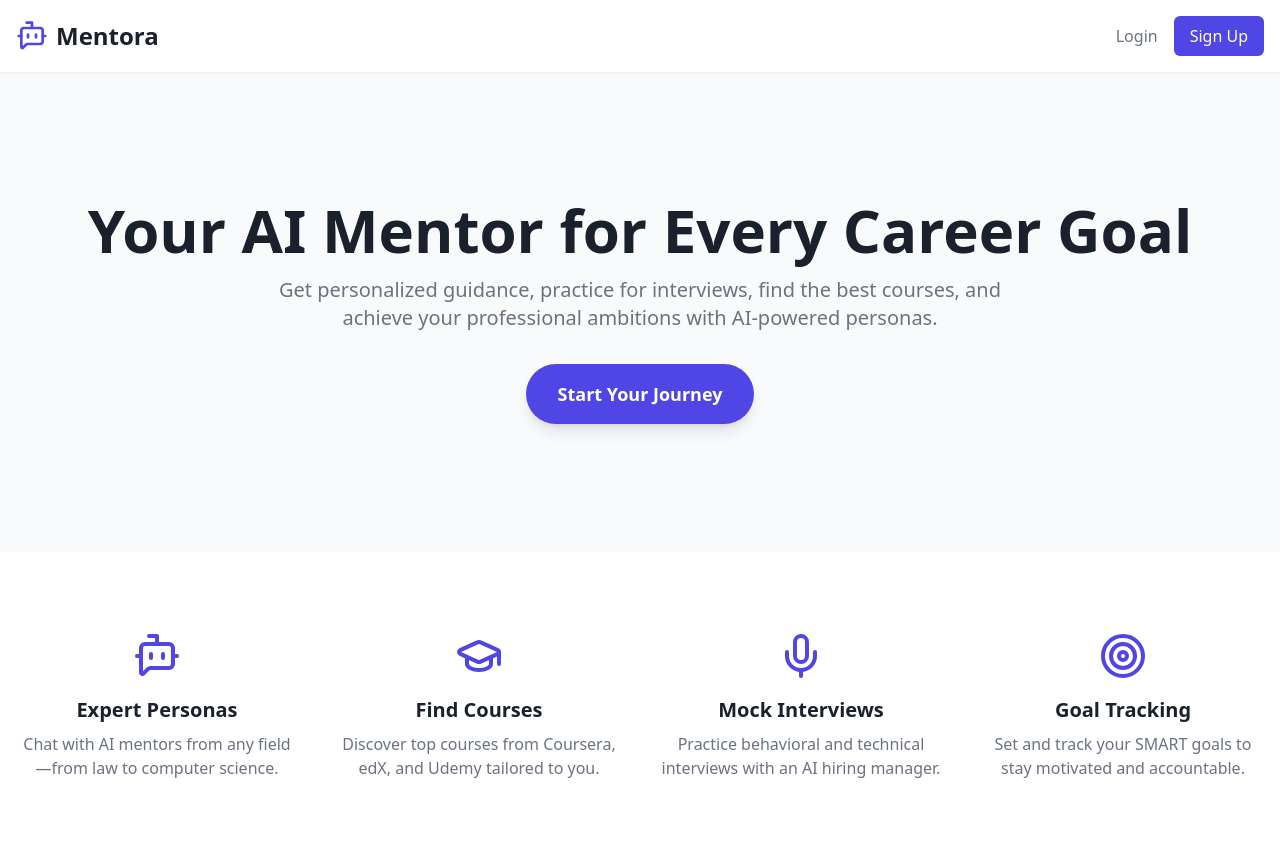
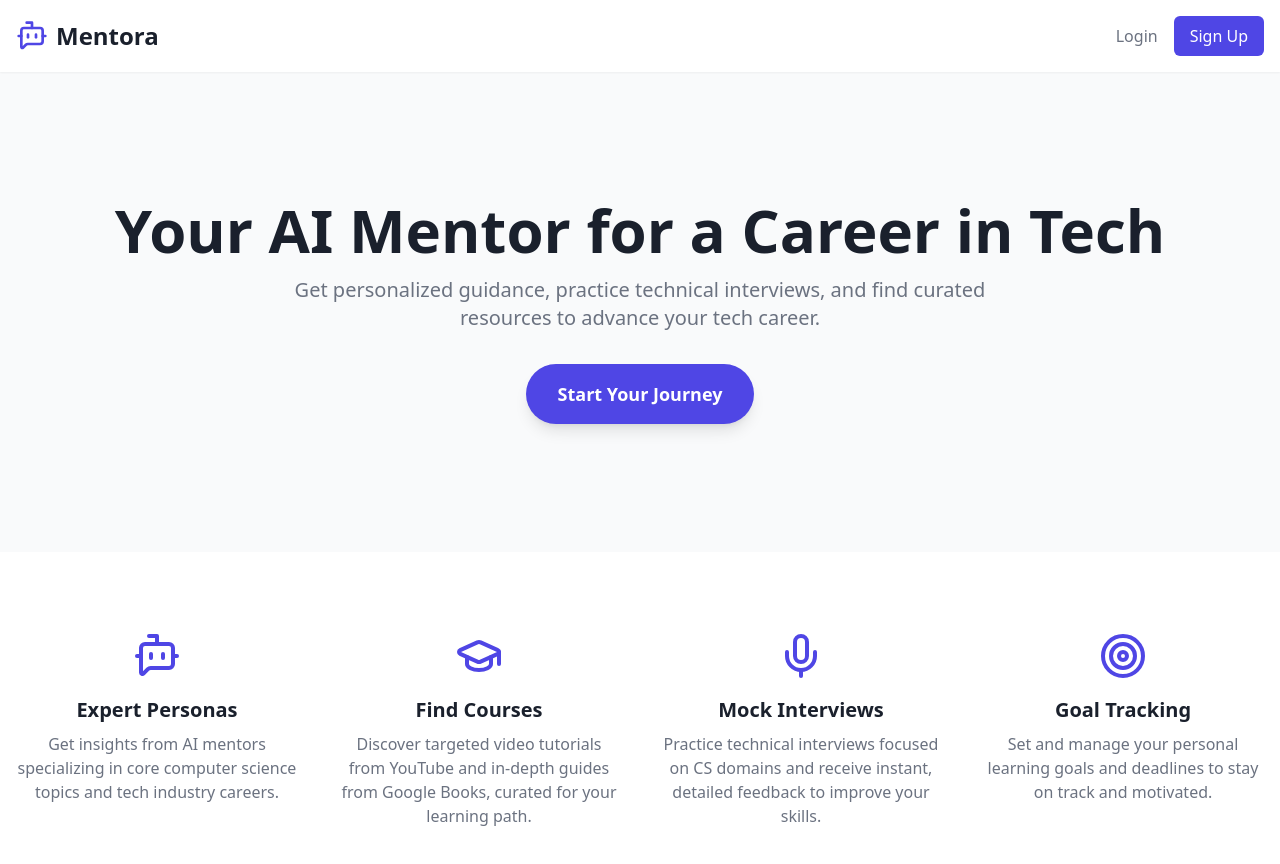
Before and after one commit to Jaiivant21A/Mentora, a React (Vite) app: page / in a window 1280 px wide. Shown: the top 864 px of the page. Built offline with nearby package versions, Linux system fonts and the light colour scheme; no server answers.

Commit message:
HomePage Fix

```diff
--- a/src/pages/HomePage.jsx
+++ b/src/pages/HomePage.jsx
@@ -44,12 +44,10 @@ const HomePage = () => {
             {/* Hero Section */}
             <main className="text-center py-20 md:py-32 px-4">
                 <h1 className="text-4xl md:text-6xl font-extrabold text-text-base leading-tight">
-                    Your AI Mentor for Every Career Goal
+                    Your AI Mentor for a Career in Tech
                 </h1>
                 <p className="mt-4 text-lg md:text-xl text-text-secondary max-w-3xl mx-auto">
-                    Get personalized guidance, practice for interviews, find the best
-                    courses, and achieve your professional ambitions with AI-powered
-                    personas.
+                    Get personalized guidance, practice technical interviews, and find curated resources to advance your tech career.
                 </p>
                 <Link
                     to="/dashboard"
@@ -66,30 +64,28 @@ const HomePage = () => {
                         <BotMessageSquare className="h-12 w-12 text-primary mx-auto mb-4" />
                         <h3 className="text-xl font-bold mb-2">Expert Personas</h3>
                         <p className="text-text-secondary">
-                            Chat with AI mentors from any field—from law to computer science.
+                            Get insights from AI mentors specializing in core computer science topics and tech industry careers.
                         </p>
                     </div>
                     <div>
                         <GraduationCap className="h-12 w-12 text-primary mx-auto mb-4" />
                         <h3 className="text-xl font-bold mb-2">Find Courses</h3>
                         <p className="text-text-secondary">
-                            Discover top courses from Coursera, edX, and Udemy tailored to
-                            you.
+                            Discover targeted video tutorials from YouTube and in-depth guides from Google Books, curated for your learning path.
                         </p>
                     </div>
                     <div>
                         <Mic className="h-12 w-12 text-primary mx-auto mb-4" />
                         <h3 className="text-xl font-bold mb-2">Mock Interviews</h3>
                         <p className="text-text-secondary">
-                            Practice behavioral and technical interviews with an AI hiring
-                            manager.
+                            Practice technical interviews focused on CS domains and receive instant, detailed feedback to improve your skills.
                         </p>
                     </div>
                     <div>
                         <Target className="h-12 w-12 text-primary mx-auto mb-4" />
                         <h3 className="text-xl font-bold mb-2">Goal Tracking</h3>
                         <p className="text-text-secondary">
-                            Set and track your SMART goals to stay motivated and accountable.
+                            Set and manage your personal learning goals and deadlines to stay on track and motivated.
                         </p>
                     </div>
                 </div>
```
